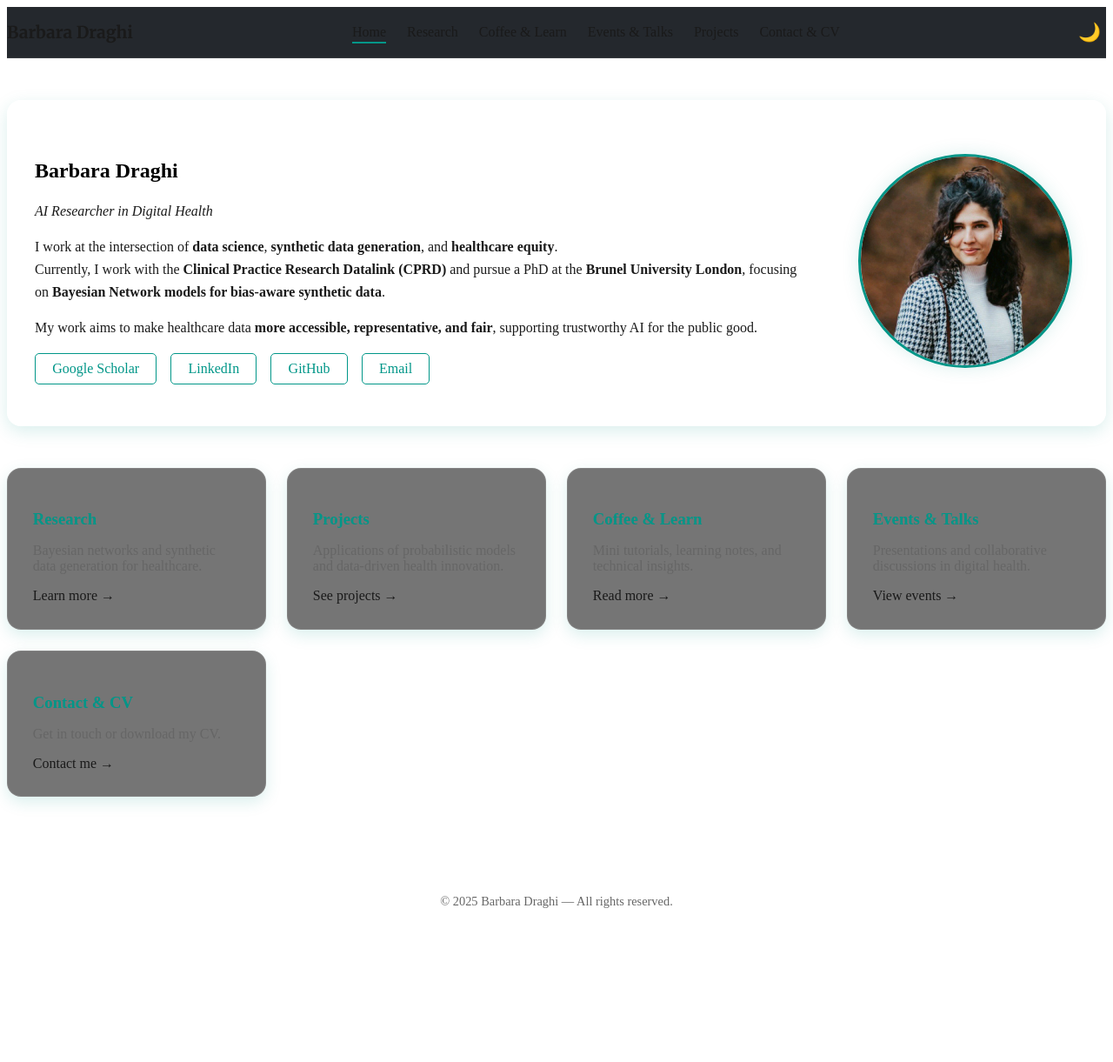
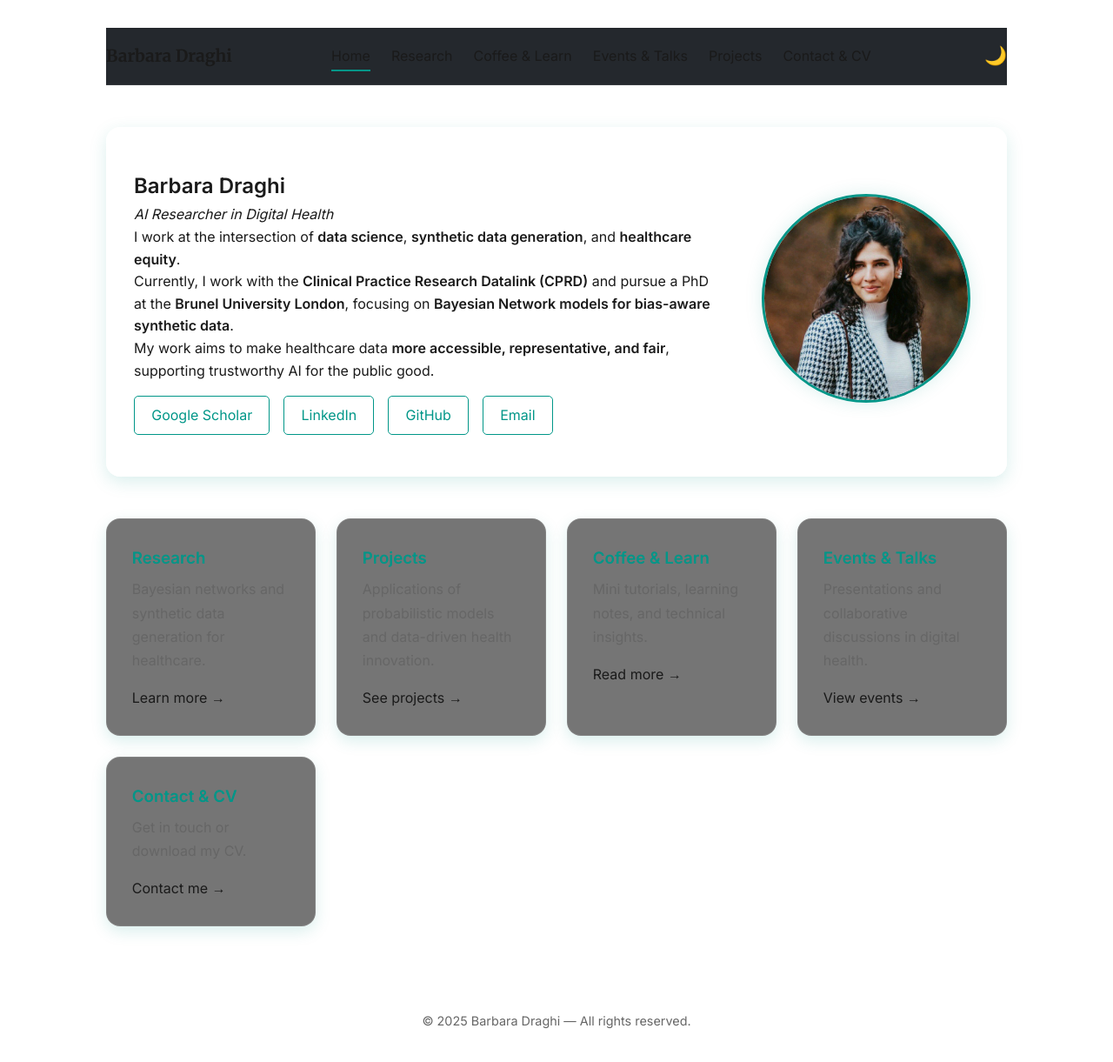
Before and after one commit to barbaraDraghi/barbaradraghi.github.io, a Jekyll site: the page built from index.md, in a window 1280 px wide and 1235 px high. Shown: the top 1221 px of the window at 87% size. Built offline with Jekyll 4.4.1, drawn with Linux system fonts in a browser that asks for light colours; grey boxes are pictures that could not be loaded.

Commit message:
Update style.css

```diff
--- a/assets/css/style.css
+++ b/assets/css/style.css
@@ -17,6 +17,15 @@
   --border: rgba(255, 255, 255, 0.1);
   --shadow: rgba(255, 255, 255, 0.05);
 }
+
+
+* { box-sizing: border-box; margin: 0; padding: 0; }
+
+body { font-family: var(--font-main);
+      background: var(--bg); color: var(--text);
+      line-height: 1.7;
+      max-width: 1100px;
+      margin: 0 auto; padding: 2rem; }
 
 /* === LIGHT THEME (White Glass Mode) === */
 [data-theme="light"] {
```
